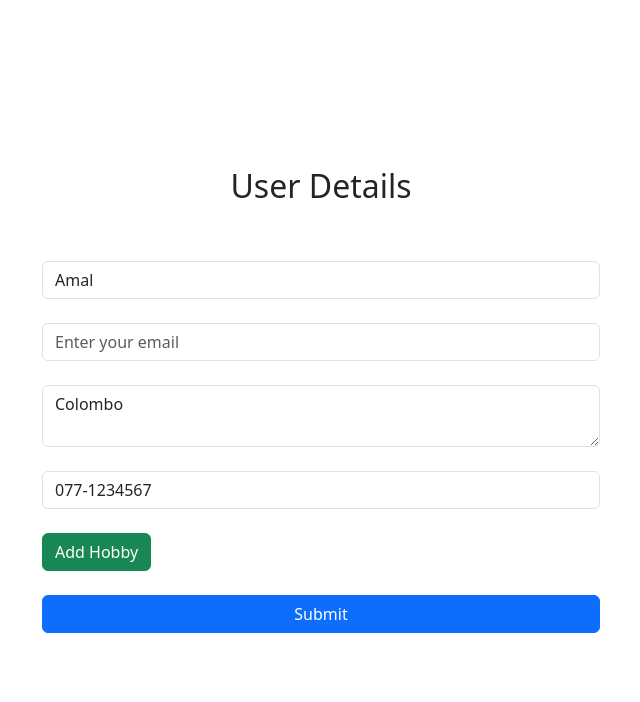
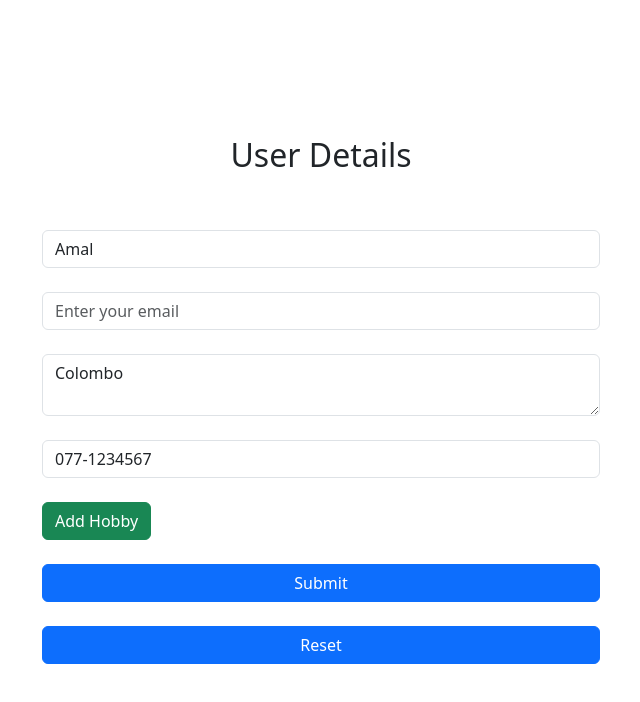
Before and after one commit to Pebhashi-Tharushika/angular-18-practice, an Angular app in the folder reactive-form/: page / in a window 1280 px wide. Shown: the top 702 px of the page, without its empty margins (319-959 px from the left). Built offline with nearby package versions, Linux system fonts and the light colour scheme.

Commit message:
reset form data

```diff
--- a/reactive-form/src/app/app.component.html
+++ b/reactive-form/src/app/app.component.html
@@ -315,5 +315,8 @@
 
     <button class="btn btn-primary w-100" type="submit">Submit</button>
 
+    <!-- <button class="btn btn-primary w-100 mt-4" type="reset">Reset</button> -->
+    <button class="btn btn-primary w-100 mt-4" type="button" (click)="resetData()">Reset</button>
+
   </form>
 </div>
--- a/reactive-form/src/app/app.component.ts
+++ b/reactive-form/src/app/app.component.ts
@@ -159,4 +159,9 @@ export class AppComponent /* implements OnInit */ {
     });
     return promise;
   }
+
+  //reset form data
+  resetData() {
+    this.signUpForm.reset();
+  }
 }
```
